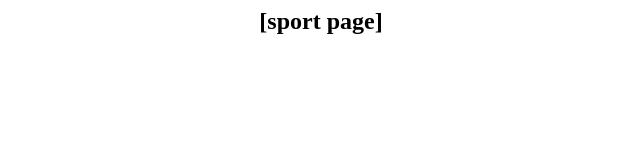
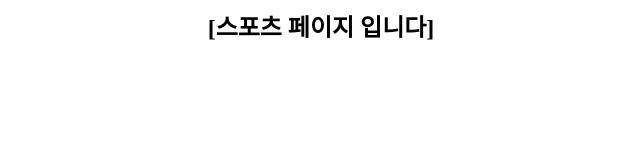
Before and after one commit to jinwuk97/sport, a plain HTML site: page index.html in a window 1280 px wide. Shown: the whole page, without its empty margins (319-959 px from the left). Drawn offline with Linux system fonts and the light colour scheme.

Commit message:
Update index.html

```diff
--- a/index.html
+++ b/index.html
@@ -1,3 +1,3 @@
 <center>
-  <h2>[sport page]</h2>
+  <h2>[스포츠 페이지 입니다]</h2>
 </center>
```
